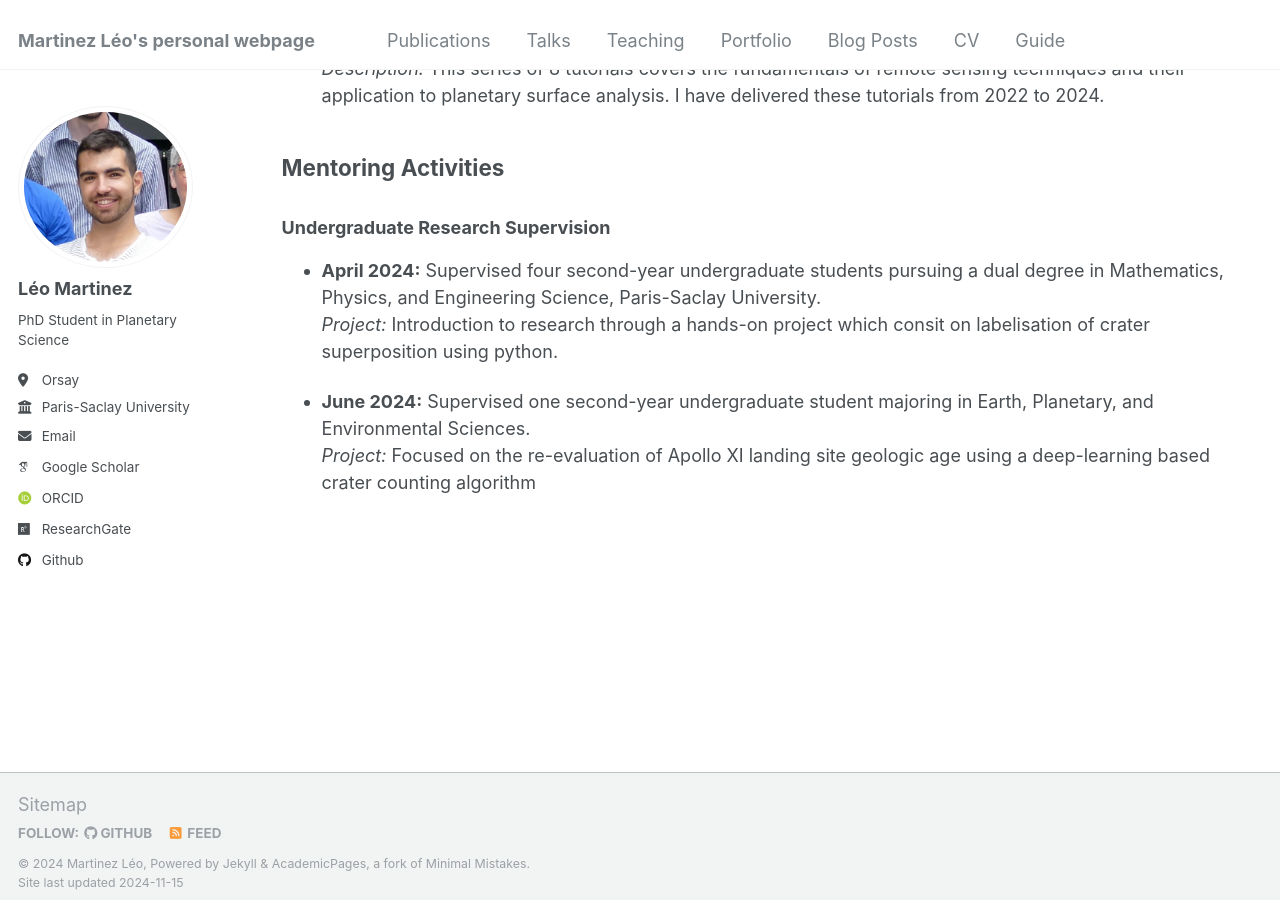
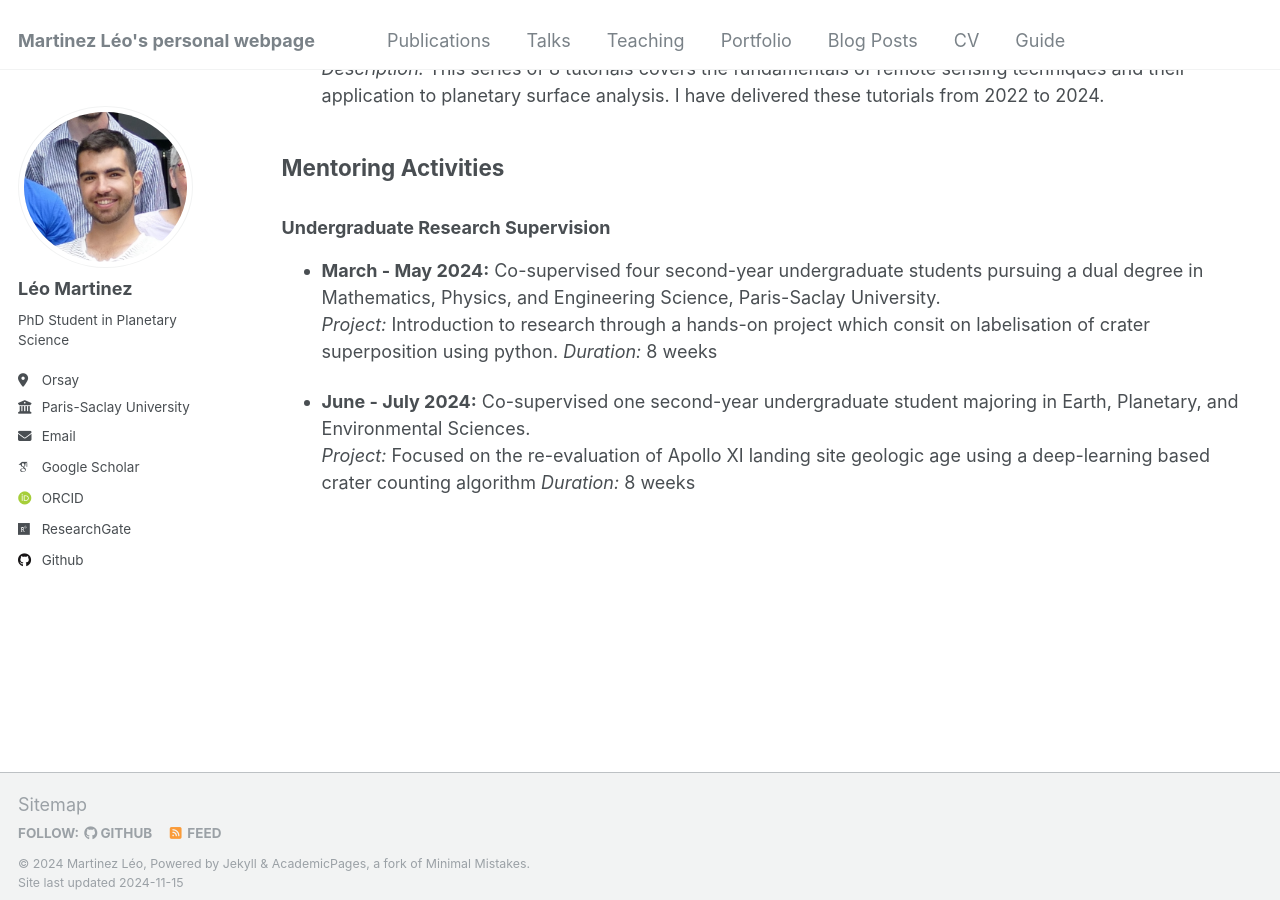
Before and after one commit to leomrtinez/leomrtinez.github.io, a Jekyll site: the page built from _pages/teaching.md, in a window 1280 px wide and 900 px high, scrolled down 538 px. Built offline with Jekyll 4.4.1, drawn with Linux system fonts in a browser that asks for light colours; some web fonts are replaced.

Commit message:
Update teaching.md

```diff
--- a/_pages/teaching.md
+++ b/_pages/teaching.md
@@ -23,8 +23,11 @@ During my PhD program, I have been actively involved in teaching and mentoring.
 ## Mentoring Activities
 
 ### Undergraduate Research Supervision
-- **April 2024:** Supervised four second-year undergraduate students pursuing a dual degree in Mathematics, Physics, and Engineering Science, Paris-Saclay University.
+- **March - May 2024:** Co-supervised four second-year undergraduate students pursuing a dual degree in Mathematics, Physics, and Engineering Science, Paris-Saclay University.
   *Project:* Introduction to research through a hands-on project which consit on labelisation of crater superposition using python.
+  *Duration:* 8 weeks
 
-- **June 2024:** Supervised one second-year undergraduate student majoring in Earth, Planetary, and Environmental Sciences.
+
+- **June - July 2024:** Co-supervised one second-year undergraduate student majoring in Earth, Planetary, and Environmental Sciences.
   *Project:* Focused on the re-evaluation of Apollo XI landing site geologic age using a deep-learning based crater counting algorithm
+  *Duration:* 8 weeks
```
